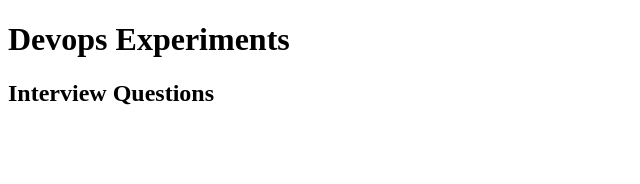
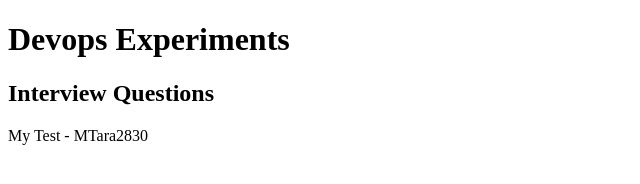
Before and after one commit to kalagotlap2/demodevops1, a plain HTML site: page index.html in a window 1280 px wide. Shown: the whole page, without its empty margins (0-640 px from the left). Drawn offline with Linux system fonts and the light colour scheme.

Commit message:
Test Msg

```diff
--- a/index.html
+++ b/index.html
@@ -8,5 +8,6 @@
 <body>
     <h1>Devops Experiments</h1>
     <h2> Interview Questions</h2>
+    <p> My Test - MTara2830 </p>
 </body>
 </html>
```
